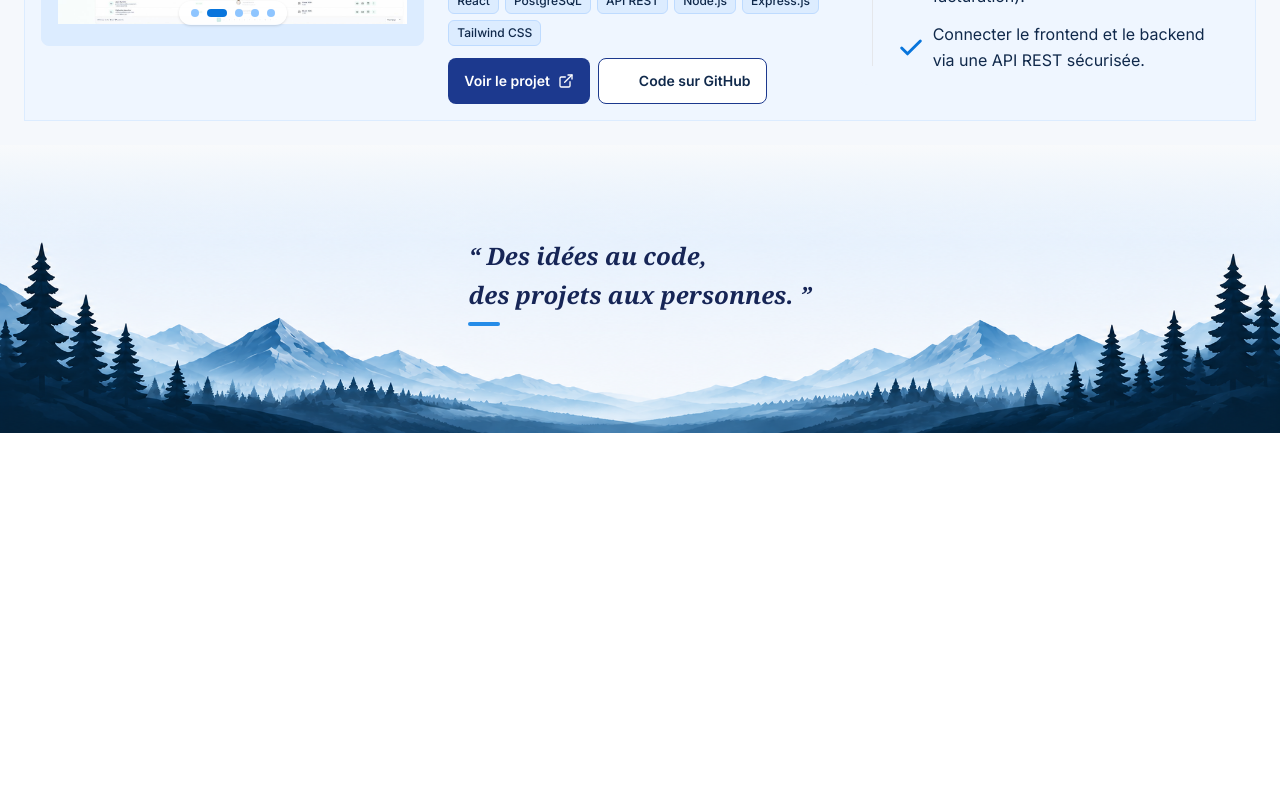
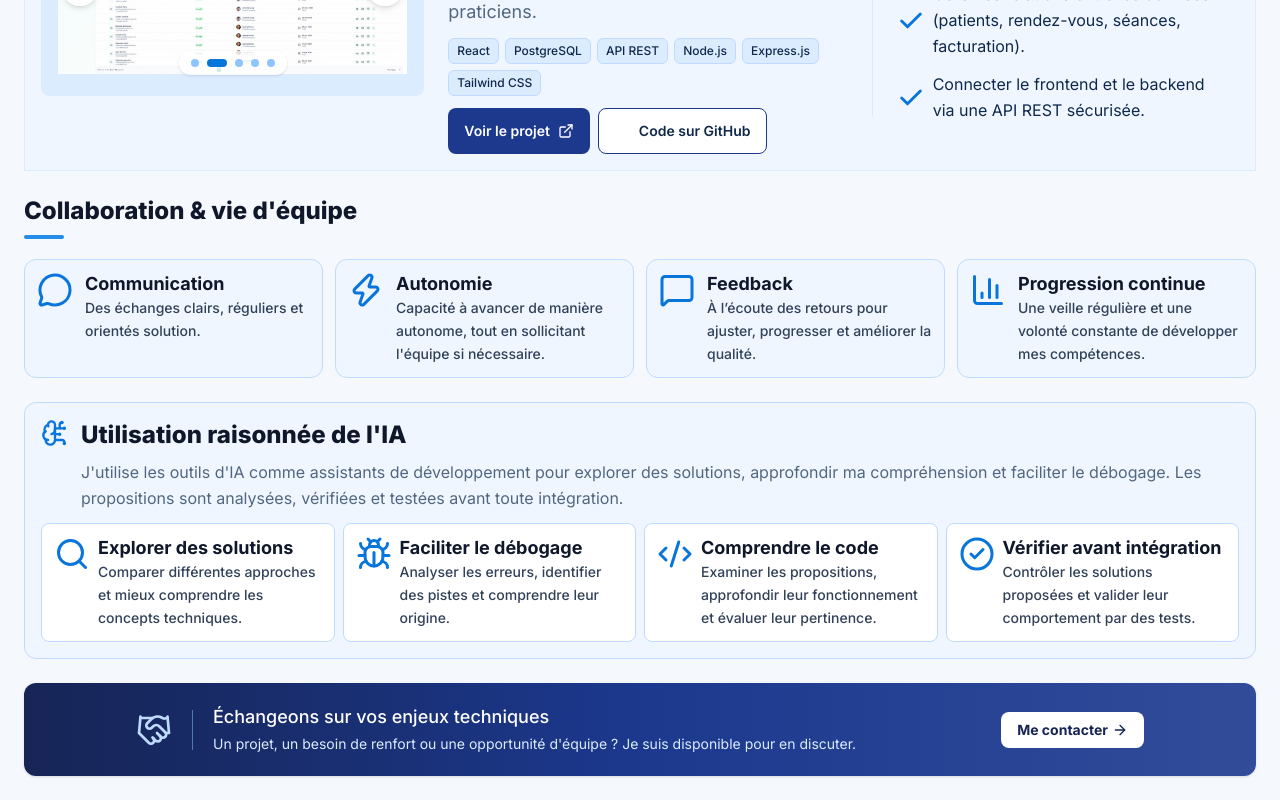
Before and after one commit to Coada-Emilian/developer-portfolio, a React (Vite) app in the folder frontend/: page /leads in a window 1280 px wide. Shown: the part 1337-2137 px from the top of the page. Before the commit the page ends 1770 px from the top, so only its background shows below. Built offline with nearby package versions, Linux system fonts and the light colour scheme; some icons are missing.

Commit message:
feat: complete initial technical leads page

```diff
--- a/frontend/src/@types/props/shared/shared.props.ts
+++ b/frontend/src/@types/props/shared/shared.props.ts
@@ -5,6 +5,7 @@ export interface PageHeroProps {
   desktopSubtitle?: string
   tabletSubtitle?: string
   mobileSubtitle?: string
+  backButton?: boolean
 }
 
 export interface SectionHeadingProps {
--- a/frontend/src/components/layout/layout/Layout.tsx
+++ b/frontend/src/components/layout/layout/Layout.tsx
@@ -1,10 +1,17 @@
-import { Outlet } from 'react-router-dom'
+import { Outlet, useLocation } from 'react-router-dom'
+
 import { user } from '../../../data/user'
-
 import Footer from '../footer/Footer'
 import Navbar from '../navbar/Navbar'
 
+const pagesWithoutFooter = ['/recruiters', '/leads', '/developers']
+
+// Provides the shared page layout and conditionally displays the footer.
 export default function Layout() {
+  const { pathname } = useLocation()
+
+  const hideFooter = pagesWithoutFooter.includes(pathname)
+
   return (
     <>
       <Navbar user={user} />
@@ -13,7 +20,7 @@ export default function Layout() {
         <Outlet />
       </main>
 
-      <Footer />
+      {!hideFooter && <Footer />}
     </>
   )
 }
--- a/frontend/src/data/pages/lead.ts
+++ b/frontend/src/data/pages/lead.ts
@@ -1,13 +1,19 @@
 import {
+  BarChart3,
+  Bug,
+  CheckCircle2,
   Code2,
   Database,
   Layers3,
+  MessageCircle,
+  MessageSquare,
   Monitor,
   RefreshCw,
   Search,
   Server,
   ShieldCheck,
   Users,
+  Zap,
 } from 'lucide-react'
 import type { IWorkflowStep } from '../../@types/interfaces/pages/lead/IWorkflowStep'
 import type { IHighlight } from '../../@types/interfaces/shared/IHighlight'
@@ -86,3 +92,51 @@ export const technicalChallenges = [
   'Gérer les relations entre les données (patients, rendez-vous, séances, facturation).',
   'Connecter le frontend et le backend via une API REST sécurisée.',
 ]
+
+export const collaborationValues = [
+  {
+    title: 'Communication',
+    description: 'Des échanges clairs, réguliers et orientés solution.',
+    icon: MessageCircle,
+  },
+  {
+    title: 'Autonomie',
+    description:
+      "Capacité à avancer de manière autonome, tout en sollicitant l'équipe si nécessaire.",
+    icon: Zap,
+  },
+  {
+    title: 'Feedback',
+    description: 'À l’écoute des retours pour ajuster, progresser et améliorer la qualité.',
+    icon: MessageSquare,
+  },
+  {
+    title: 'Progression continue',
+    description: 'Une veille régulière et une volonté constante de développer mes compétences.',
+    icon: BarChart3,
+  },
+]
+
+export const aiUses = [
+  {
+    title: 'Explorer des solutions',
+    description: 'Comparer différentes approches et mieux comprendre les concepts techniques.',
+    icon: Search,
+  },
+  {
+    title: 'Faciliter le débogage',
+    description: 'Analyser les erreurs, identifier des pistes et comprendre leur origine.',
+    icon: Bug,
+  },
+  {
+    title: 'Comprendre le code',
+    description:
+      'Examiner les propositions, approfondir leur fonctionnement et évaluer leur pertinence.',
+    icon: Code2,
+  },
+  {
+    title: 'Vérifier avant intégration',
+    description: 'Contrôler les solutions proposées et valider leur comportement par des tests.',
+    icon: CheckCircle2,
+  },
+]
--- a/frontend/src/pages/lead/LeadPage.tsx
+++ b/frontend/src/pages/lead/LeadPage.tsx
@@ -1,5 +1,8 @@
 import HighlightsSection from '../../components/shared/HighlightsSection'
 import { highlights } from '../../data/pages/lead'
+import { ContactSection } from '../recruiter/sections'
+import AIAssistedDevelopmentSection from './sections/AIAssistedDevelopmentSection'
+import CollaborationSection from './sections/CollaborationSection'
 import FeaturedProjectSection from './sections/featured-project/FeaturedProjectSection'
 import HeroSection from './sections/HeroSection'
 import TechnicalEnvironmentSection from './sections/TechnicalEnvironmentSection'
@@ -16,6 +19,9 @@ export default function LeadPage() {
         <WorkflowSection />
         <TechnicalEnvironmentSection />
         <FeaturedProjectSection />
+        <CollaborationSection />
+        <AIAssistedDevelopmentSection />
+        <ContactSection />
       </div>
     </main>
   )
--- /dev/null
+++ b/frontend/src/pages/lead/sections/AIAssistedDevelopmentSection.tsx
@@ -0,0 +1,51 @@
+import { BrainCircuit } from 'lucide-react'
+import SectionHeading from '../../../components/shared/SectionHeading'
+import { aiUses } from '../../../data/pages/lead'
+
+// Explains how AI-assisted tools support learning, problem-solving and development.
+export default function AIAssistedDevelopmentSection() {
+  return (
+    <section className="flex flex-col gap-3 rounded-xl border border-blue-200 bg-blue-50 p-3 sm:p-4">
+      {/* Introduces AI as an assistant within the development process. */}
+      <div className="flex items-start gap-3">
+        <BrainCircuit aria-hidden="true" className="size-6 shrink-0 text-blue-600 sm:size-7" />
+
+        <div className="min-w-0">
+          <SectionHeading title="Utilisation raisonnée de l'IA" />
+
+          <p className="mt-2 text-xs leading-relaxed text-text-secondary md:text-base">
+            J'utilise les outils d'IA comme assistants de développement pour explorer des solutions,
+            approfondir ma compréhension et faciliter le débogage. Les propositions sont analysées,
+            vérifiées et testées avant toute intégration.
+          </p>
+        </div>
+      </div>
+
+      {/* Highlights the main ways AI-assisted tools support development work. */}
+      <div className="grid grid-cols-1 gap-2 sm:grid-cols-2 lg:grid-cols-4">
+        {aiUses.map(({ title, description, icon: Icon }) => (
+          <article
+            key={title}
+            className="flex min-w-0 items-start gap-2 rounded-lg border border-blue-200 bg-white px-3 py-3"
+          >
+            <Icon
+              aria-hidden="true"
+              className="size-5 shrink-0 text-blue-600 md:size-6 lg:size-9"
+              strokeWidth={2}
+            />
+
+            <div className="min-w-0">
+              <h3 className="text-xs font-bold leading-snug text-slate-900 md:text-base lg:text-lg">
+                {title}
+              </h3>
+
+              <p className="text-xxs font-medium leading-relaxed text-slate-700 md:text-xs lg:text-sm">
+                {description}
+              </p>
+            </div>
+          </article>
+        ))}
+      </div>
+    </section>
+  )
+}
--- /dev/null
+++ b/frontend/src/pages/lead/sections/CollaborationSection.tsx
@@ -0,0 +1,37 @@
+import SectionHeading from '../../../components/shared/SectionHeading'
+import { collaborationValues } from '../../../data/pages/lead'
+
+// Highlights the collaboration values and professional qualities brought to a team.
+export default function CollaborationSection() {
+  return (
+    <section className="flex flex-col gap-3">
+      <SectionHeading title="Collaboration & vie d'équipe" underline />
+
+      {/* Displays collaboration values in a responsive card grid. */}
+      <div className="grid grid-cols-1 gap-3 sm:grid-cols-2 lg:grid-cols-4">
+        {collaborationValues.map(({ title, description, icon: Icon }) => (
+          <article
+            key={title}
+            className="flex min-w-0 items-start gap-3 rounded-xl border border-blue-200 bg-blue-50 px-3 py-3"
+          >
+            <Icon
+              aria-hidden="true"
+              className="size-5 shrink-0 text-blue-600 md:size-6 lg:size-9"
+              strokeWidth={2}
+            />
+
+            <div className="min-w-0">
+              <h3 className="text-xs font-bold leading-snug text-slate-900 md:text-base lg:text-lg">
+                {title}
+              </h3>
+
+              <p className="text-xxs font-medium leading-relaxed text-slate-700 md:text-xs lg:text-sm">
+                {description}
+              </p>
+            </div>
+          </article>
+        ))}
+      </div>
+    </section>
+  )
+}
--- /dev/null
+++ b/frontend/src/pages/lead/sections/ContactSection.tsx
@@ -0,0 +1,46 @@
+import { ArrowRight, Handshake } from 'lucide-react'
+import { Link } from 'react-router-dom'
+
+// Invites technical leads to discuss project needs and potential collaboration.
+export default function ContactSection() {
+  return (
+    <section className="flex items-center gap-4 rounded-xl bg-linear-to-r from-blue-950 via-blue-900 to-blue-900/90 px-5 py-5 text-white shadow-sm sm:gap-5 md:px-10 lg:px-28">
+      {/* Provides a visual identity for the contact call to action. */}
+      <div className="flex shrink-0 items-center justify-center">
+        <Handshake
+          aria-hidden="true"
+          className="size-6 text-blue-200 md:size-7 lg:size-9"
+          strokeWidth={1.8}
+        />
+      </div>
+
+      <div className="h-10 w-px shrink-0 bg-blue-300/50" />
+
+      {/* Displays the invitation and supporting message. */}
+      <div className="min-w-0 flex-1 text-center sm:text-left">
+        <h2 className="text-xs font-medium sm:text-lg">Échangeons sur vos enjeux techniques</h2>
+
+        <p className="mt-0.5 hidden text-xs leading-relaxed text-blue-100 sm:text-sm md:block">
+          Un projet, un besoin de renfort ou une opportunité d'équipe ? Je suis disponible pour en
+          discuter.
+        </p>
+      </div>
+
+      {/* Adapts the button label to the available screen width. */}
+      <Link
+        to="/contact"
+        className="flex shrink-0 items-center justify-center gap-2 rounded-lg bg-white px-2 py-2 text-xs font-bold text-blue-950 transition-colors hover:bg-blue-100 sm:text-sm lg:px-4"
+      >
+        <span className="hidden items-center gap-1 sm:flex">
+          Me contacter
+          <ArrowRight aria-hidden="true" className="size-4" />
+        </span>
+
+        <span className="flex items-center gap-1 sm:hidden">
+          Contact
+          <ArrowRight aria-hidden="true" className="size-4" />
+        </span>
+      </Link>
+    </section>
+  )
+}
--- a/frontend/src/pages/lead/sections/HeroSection.tsx
+++ b/frontend/src/pages/lead/sections/HeroSection.tsx
@@ -8,6 +8,7 @@ export default function HeroSection() {
       mobileSubtitle="Ma façon d'aborder le développement, la qualité et le travail en équipe."
       tabletSubtitle="Mon approche du développement, mes choix techniques et ma manière de contribuer à des projets au sein d'une équipe."
       desktopSubtitle="Découvrez ma façon d'aborder le développement logiciel : concevoir des solutions adaptées, produire un code maintenable, progresser grâce aux échanges techniques et utiliser les outils modernes avec discernement."
+      backButton={true}
     />
   )
 }
--- a/frontend/src/pages/recruiter/sections/ContactSection.tsx
+++ b/frontend/src/pages/recruiter/sections/ContactSection.tsx
@@ -1,11 +1,10 @@
 import { ArrowRight, Handshake } from 'lucide-react'
 import { Link } from 'react-router-dom'
 
-// Encourages recruiters to get in touch regarding opportunities and professional collaboration.
+// Invites technical leads to discuss their technical and team needs.
 export default function ContactSection() {
   return (
     <section className="flex items-center gap-4 rounded-xl bg-linear-to-r from-blue-950 via-blue-900 to-blue-900/90 px-5 py-5 text-white shadow-sm sm:gap-5 md:px-10 lg:px-28">
-      {/* Provides a visual identity for the contact call to action. */}
       <div className="flex shrink-0 items-center justify-center">
         <Handshake
           aria-hidden="true"
@@ -16,19 +15,18 @@ export default function ContactSection() {
 
       <div className="h-10 w-px shrink-0 bg-blue-300/50" />
 
-      {/* Displays the invitation and supporting message. */}
       <div className="min-w-0 flex-1 text-center sm:text-left">
-        <h2 className="text-xs font-medium sm:text-lg">Discutons de votre besoin</h2>
+        <h2 className="text-xs font-medium sm:text-lg">Échangeons sur vos enjeux techniques</h2>
 
-        <p className="mt-0.5 hidden text-xs leading-relaxed text-blue-100 md:block sm:text-sm">
-          Un projet, une opportunité ou simplement un échange ? Je suis disponible pour en parler.
+        <p className="mt-0.5 hidden text-xs leading-relaxed text-blue-100 sm:text-sm md:block">
+          Un projet, un besoin de renfort ou une opportunité d'équipe ? Je suis disponible pour en
+          discuter.
         </p>
       </div>
 
-      {/* Adapts the button label to the available screen width. */}
       <Link
         to="/contact"
-        className="flex shrink-0 items-center justify-center gap-2 rounded-lg bg-white px-2 py-2 text-xs font-bold text-blue-950 transition-colors hover:bg-blue-100 lg:px-4 sm:text-sm"
+        className="flex shrink-0 items-center justify-center gap-2 rounded-lg bg-white px-2 py-2 text-xs font-bold text-blue-950 transition-colors hover:bg-blue-100 sm:text-sm lg:px-4"
       >
         <span className="hidden items-center gap-1 sm:flex">
           Me contacter
--- a/frontend/src/pages/recruiter/sections/HeroSection.tsx
+++ b/frontend/src/pages/recruiter/sections/HeroSection.tsx
@@ -8,6 +8,7 @@ export default function HeroSection() {
       mobileSubtitle="Mon parcours, mes compétences et mes projets en développement web."
       tabletSubtitle="Découvrez mon parcours de reconversion, mes compétences techniques et les projets concrets qui illustrent ma progression vers le développement Full Stack."
       desktopSubtitle="Mon parcours professionnel, ma transition vers le développement Full Stack et les compétences que je construis au quotidien : concevoir des applications utiles, résoudre des problématiques concrètes et contribuer à des projets de qualité."
+      backButton={true}
     />
   )
 }
```
Also changed, not shown: frontend/src/components/shared/PageHero.tsx (+22 -1 lines).
